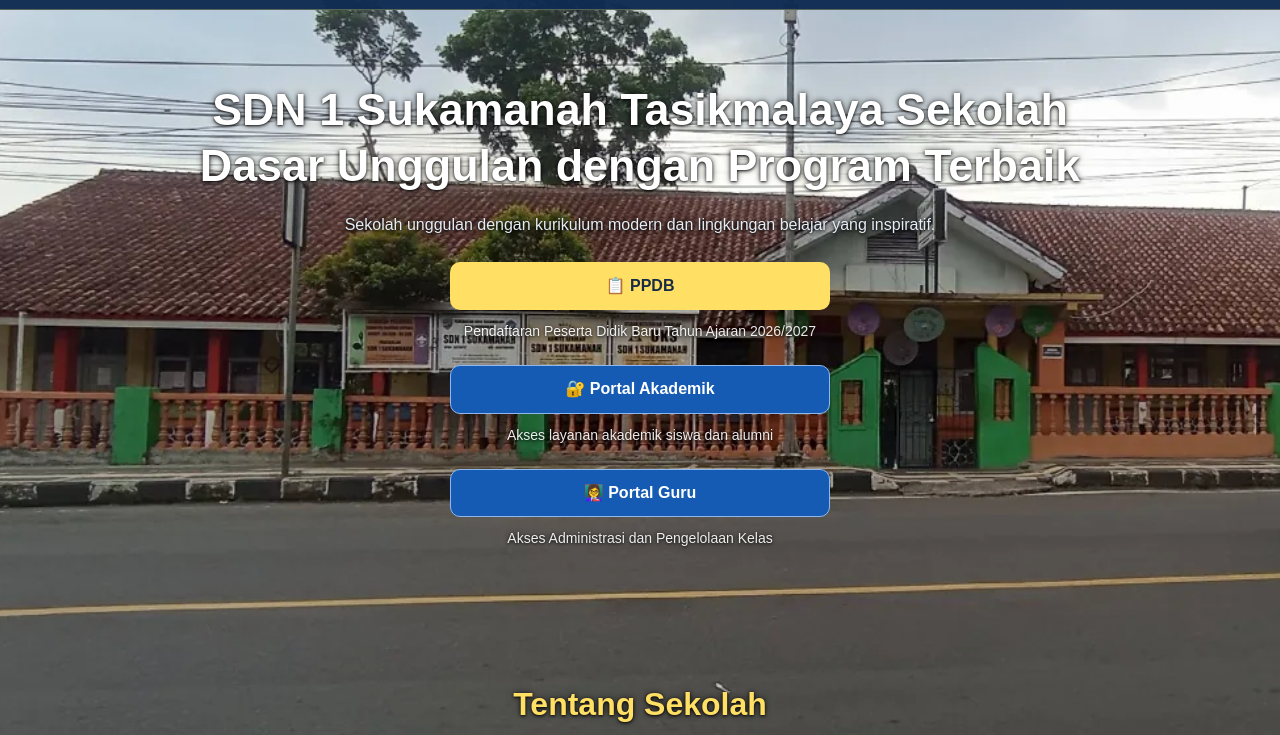
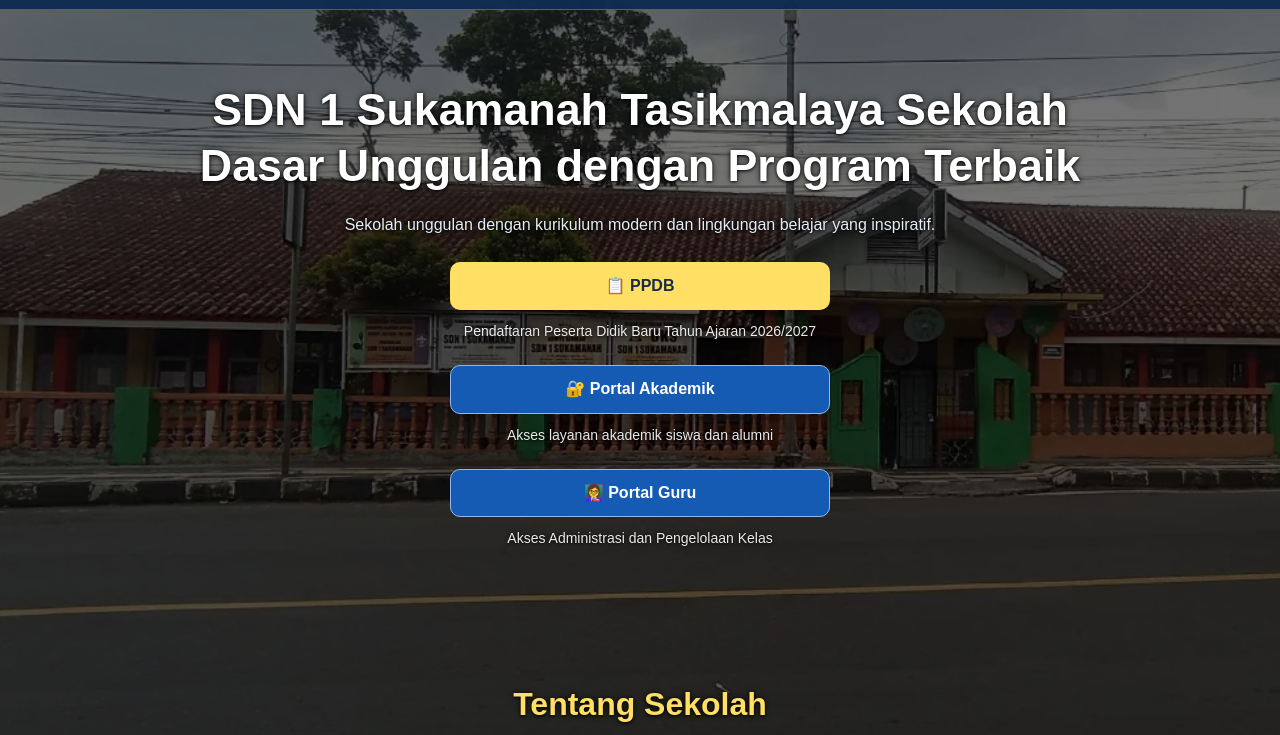
Before and after one commit to Roso770601/web-sekolah, a plain HTML site: page index.html in a window 1280 px wide. Shown: the part 63-798 px from the top of the page. Drawn offline with Linux system fonts and the light colour scheme.

Commit message:
Fix background overlay website

```diff
--- a/index.html
+++ b/index.html
@@ -64,7 +64,7 @@
 * { margin:0; padding:0; }
 html { scroll-behavior:smooth; scroll-padding-top:100px; }
 body { font-family:Arial, sans-serif; color:#fff; line-height:1.65;
-  background:url('gambar-sekolah.webp') center/cover fixed; }
+  background:linear-gradient(rgba(0, 0, 0, 0.55), rgba(0, 0, 0, 0.55)), url('gambar-sekolah.webp') center/cover fixed; }
 /* Bayangan hanya pada teks di atas foto; tidak memberi lapisan pada foto. */
 .hero h2, .hero > p, .hero-btn p, .section-title, .galeri-item p, #kontak > p {
   text-shadow:0 1px 3px rgba(0,0,0,.85),0 0 6px rgba(0,0,0,.65); }
@@ -92,7 +92,7 @@ header.nav-enhanced .menu-toggle { display:inline-flex; }
 header.nav-enhanced nav { display:none; }
 header.nav-enhanced .menu-toggle[aria-expanded="true"] + nav { display:grid; max-height:65vh; overflow-y:auto; }
 section { width:100%; max-width:1200px; margin-inline:auto; padding:40px var(--space); scroll-margin-top:12px; }
-.hero { padding-block:48px 40px; text-align:center; }
+.hero { max-width:none; padding-block:48px 40px; text-align:center; }
 .hero h2 { max-width:900px; margin:0 auto 18px; font-size:clamp(1.65rem,3.5vw,2.8rem); line-height:1.25; text-wrap:balance; }
 .hero > p { max-width:700px; margin:0 auto 24px; font-size:1rem; color:#e4ecf5; }
 .hero-btn { display:grid; gap:0; max-width:380px; margin:24px auto 0; }
@@ -170,7 +170,7 @@ footer p + p { margin-top:8px; }
 @media (max-width:1099px), (hover:none) and (pointer:coarse) {
   body { background:none; isolation:isolate; }
   body::before { content:""; position:fixed; inset:0; z-index:-1; pointer-events:none;
-    background:url('gambar-sekolah.webp') center/cover no-repeat; }
+    background:linear-gradient(rgba(0, 0, 0, 0.55), rgba(0, 0, 0, 0.55)), url('gambar-sekolah.webp') center/cover no-repeat; }
 }
 @media (prefers-reduced-motion:reduce) {
   html { scroll-behavior:auto; }
```
